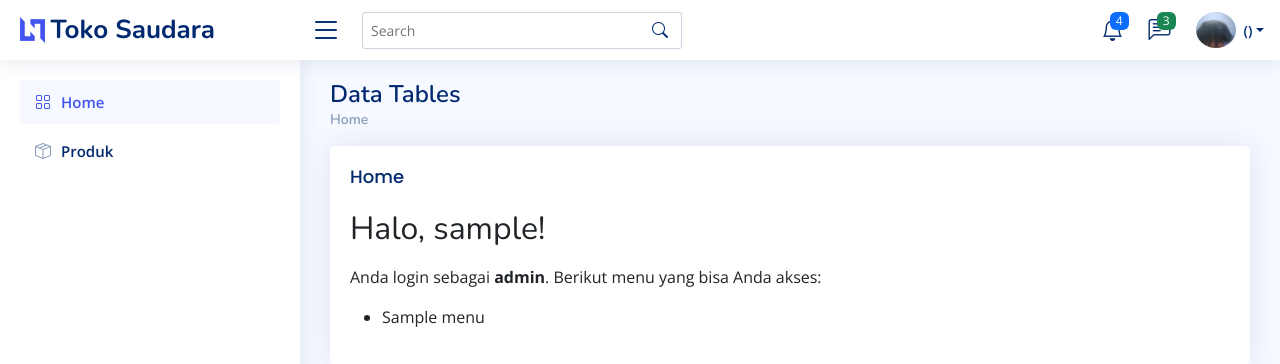
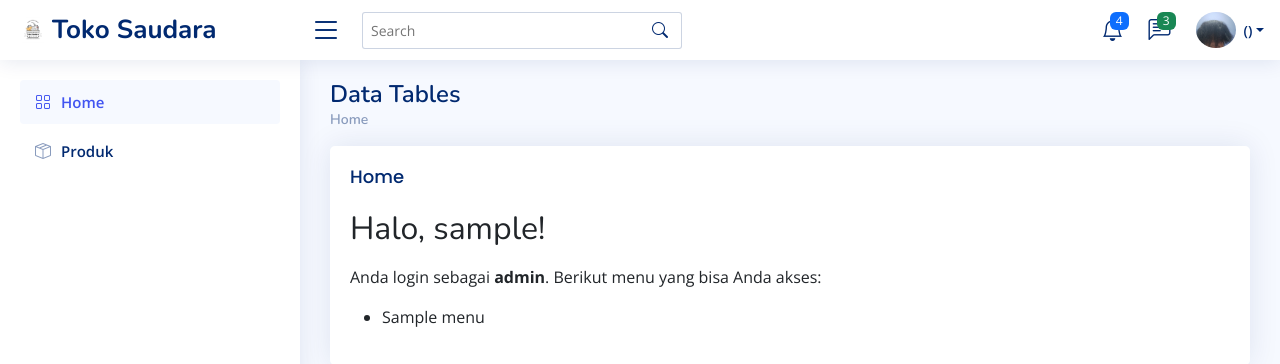
Before and after one commit to Pramudya76/UTS_PWL, a CodeIgniter 4 app: the page made by app/Views/v_dashboard.php in a window 1280 px wide. Shown: the top 364 px of the page. Run offline with PHP 8.4 and a stand-in for CodeIgniter, Linux system fonts and the light colour scheme; the template is opened without the code that fills it: most values are stand-ins (such as "Sample title", 1, 10 or a date in 2020); data that the repository does not hold is empty; some libraries are stand-ins or nearby versions.

Commit message:
Merubah Icon dan Logo

```diff
--- a/app/Views/components/header.php
+++ b/app/Views/components/header.php
@@ -3,7 +3,7 @@
 
 <div class="d-flex align-items-center justify-content-between">
   <a href="/" class="logo d-flex align-items-center">
-    <img src="assets/img/logo.png" alt="">
+    <img src="<?= base_url()?>NiceAdmin/assets/img/Logo_Toko_Saudara.png" alt="">
     <span class="d-none d-lg-block">Toko Saudara</span>
   </a>
   <i class="bi bi-list toggle-sidebar-btn"></i>
--- a/app/Views/layout.php
+++ b/app/Views/layout.php
@@ -16,8 +16,8 @@ if(uri_string()!=""){
   <meta content="" name="keywords">
 
   <!-- Favicons -->
-  <link href="<?= base_url()?>NiceAdmin/assets/img/favicon.png" rel="icon">
-  <link href="<?= base_url()?>NiceAdmin/assets/img/apple-touch-icon.png" rel="apple-touch-icon">
+  <link href="<?= base_url()?>NiceAdmin/assets/img/Logo_Toko_Saudara.png" rel="icon">
+  <link href="<?= base_url()?>NiceAdmin/assets/img/Logo_Toko_Saudara.png" rel="apple-touch-icon">
 
   <!-- Google Fonts -->
   <link href="https://fonts.gstatic.com" rel="preconnect">
```
Also changed, not shown: public/NiceAdmin/assets/img/Logo_Toko_Saudara.png (added).
